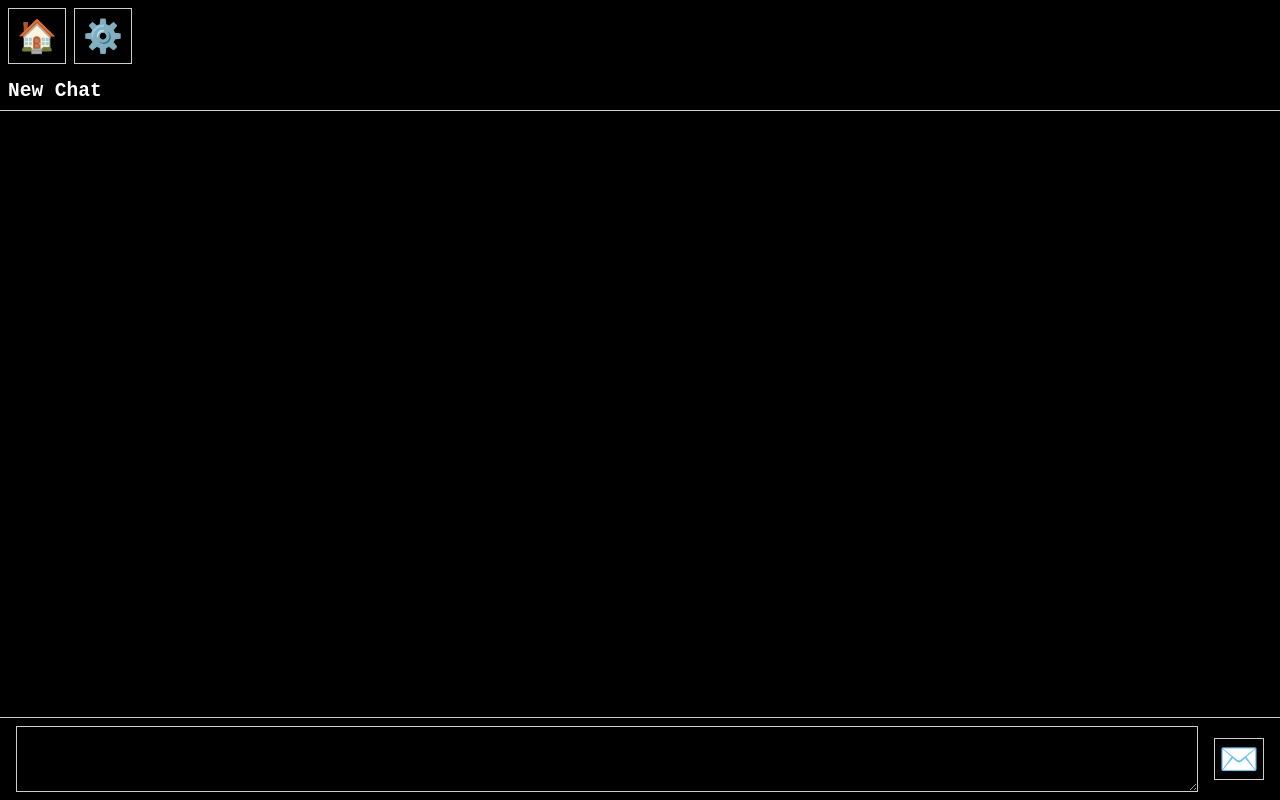
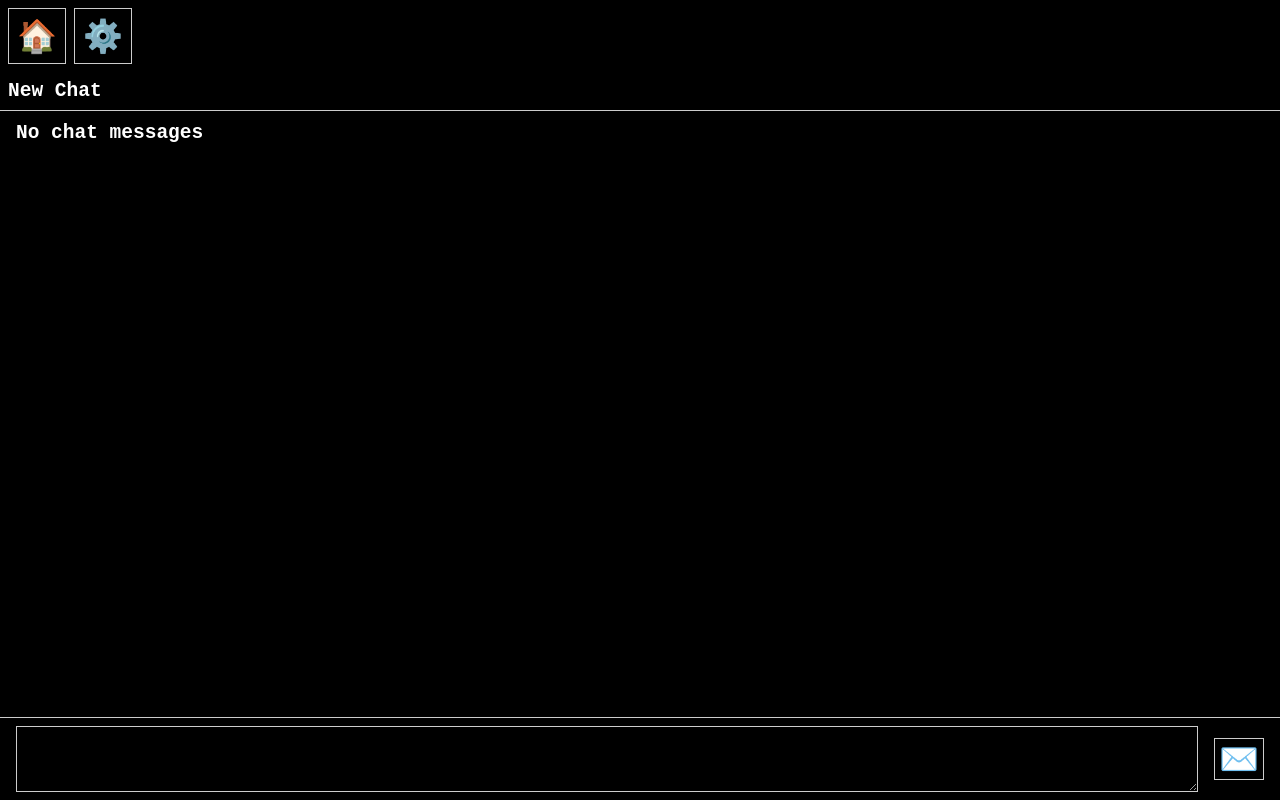
Before and after one commit to Yukiiro-Nite/llama-local-chat, a React (Vite) app: page / in a window 1280 px wide. Both pictures are taken after a click on the button "New chat". Built offline with nearby package versions, Linux system fonts and the light colour scheme.

Commit message:
Auto scroll to bottom on chat change

```diff
--- a/src/components/ChatList/ChatList.tsx
+++ b/src/components/ChatList/ChatList.tsx
@@ -1,3 +1,4 @@
+import { useEffect, useRef } from "react"
 import { Chat, ChatRoleType } from "../../stores/ChatStore"
 
 export interface ChatListProps {
@@ -11,9 +12,17 @@ const roleTitles: Record<ChatRoleType, (chat: Chat) => string> = {
 }
 
 export const ChatList = ({ chat }: ChatListProps) => {
+  const chatAnchorRef = useRef<HTMLLIElement>(null)
+
+  useEffect(() => {
+    if (chatAnchorRef.current) {
+      chatAnchorRef.current.scrollIntoView({ behavior: 'smooth' })
+    }
+  }, [chat])
+
   return (
-    <ul>
-      {chat.chatHistory.length === 0 && <li>No chat messages</li>}
+    <ul key={chat.id}>
+      {chat.chatHistory.length === 0 && <li><h2>No chat messages</h2></li>}
       {chat.chatHistory.map((msg) => {
         const title = roleTitles[msg.role](chat)
         const createdAt = new Date(msg.createdAt).toLocaleString()
@@ -21,10 +30,11 @@ export const ChatList = ({ chat }: ChatListProps) => {
           <li key={`${chat.id}-${msg.createdAt}`}>
             <h2>{title}</h2>
             <time>{createdAt}</time>
-            <div>{msg.content}</div>
+            <div className="ChatMsg">{msg.content}</div>
           </li>
         )
       })}
+      <li ref={chatAnchorRef}></li>
     </ul>
   )
 }
--- a/src/views/ChatView/ChatView.css
+++ b/src/views/ChatView/ChatView.css
@@ -39,3 +39,7 @@
   color: var(--accent);
   font-size: 0.75rem;
 }
+
+.ChatView ul li div.ChatMsg {
+  white-space: pre-wrap;
+}
```
